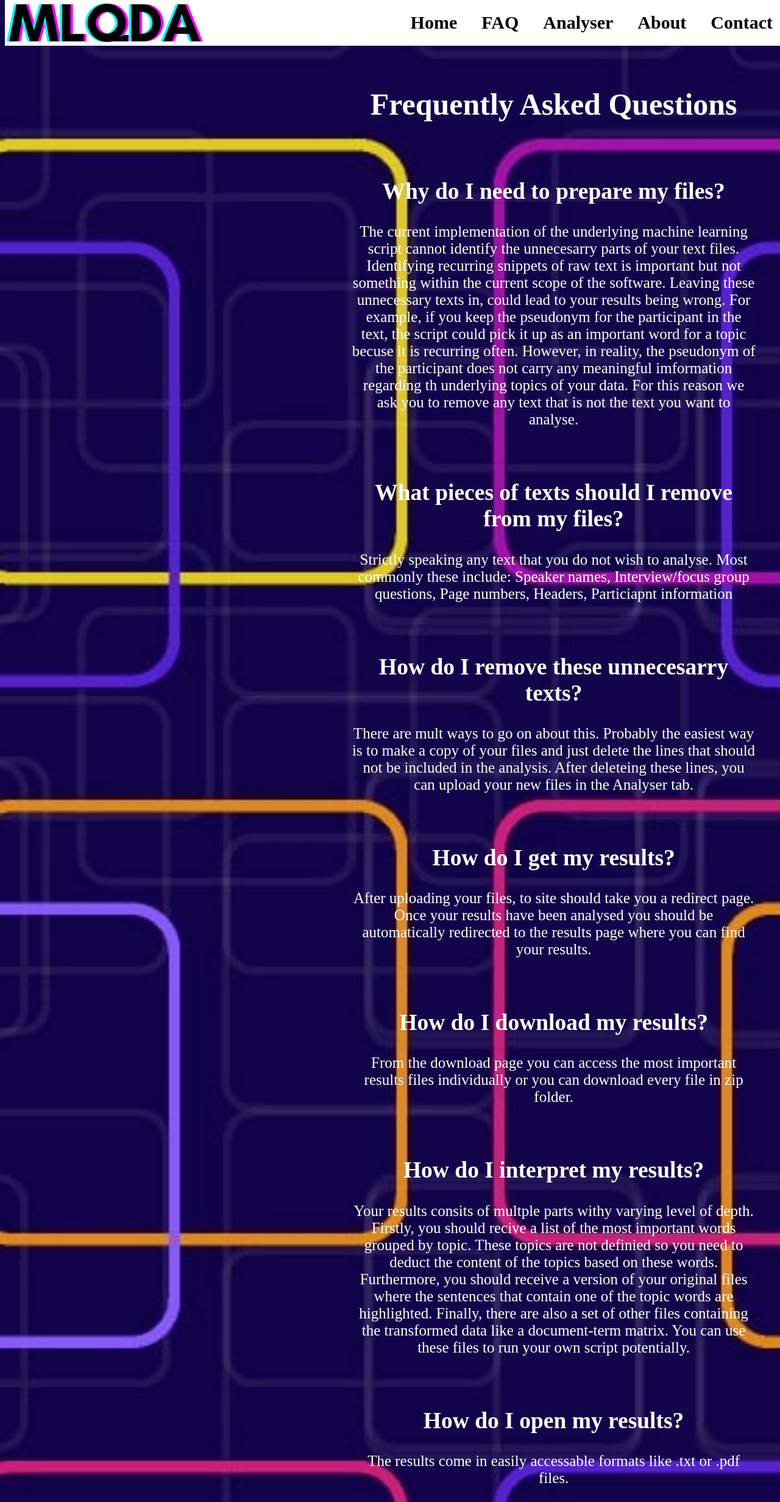
After one commit to zsolttakacs2000/mlqda, a Django app: page /mlqda/faq/ in a window 1280 px wide. The commit adds this page. Shown: the whole page at 61% size. Run offline with Django 4.2, Linux system fonts and the light colour scheme; parts of the project's set-up code (start-up, migrations or seed data) failed here and were passed over.

Commit message:
Added FAQ page. Closes #11

```diff
--- a/src/mlqda_project/mlqda/urls.py
+++ b/src/mlqda_project/mlqda/urls.py
@@ -16,4 +16,5 @@ urlpatterns = [
     path('analyser-results/', views.analyser_results, name='analyser-results'),
     path('analyser-redirect/', views.analyser_redirect, name='analyser-redirect'),
     path('contact/', views.contact, name='contact'),
+    path('faq/', views.faq_page, name='faq'),
 ]
--- a/src/mlqda_project/mlqda/views.py
+++ b/src/mlqda_project/mlqda/views.py
@@ -108,3 +108,13 @@ def analyser_redirect(request):
     """
     context_dict = {}
     return render(request, 'mlqda/analyser_redirect.html', context=context_dict)
+
+
+def faq_page(request):
+    """
+    Function to link the FAQ view to the  correct template
+    @param request: incoming request
+    @return: rendered about page as an html - mlqda/faq.html
+    """
+    context_dict = {}
+    return render(request, 'mlqda/faq.html', context=context_dict)
--- a/src/mlqda_project/templates/mlqda/base.html
+++ b/src/mlqda_project/templates/mlqda/base.html
@@ -16,6 +16,7 @@
 			<strong><a href="{% url 'mlqda:contact' %}">Contact</a></strong>
 			<strong><a href="{% url 'mlqda:about' %}">About</a></strong>
 			<strong><a href="{% url 'mlqda:analyser-start' %}">Analyser</a></strong>
+			<strong><a href="{% url 'mlqda:faq' %}">FAQ</a></strong>
 			<strong><a href="{% url 'mlqda:index' %}">Home</a></strong>
 		</div>
 		{% block body_block %}
--- /dev/null
+++ b/src/mlqda_project/templates/mlqda/faq.html
@@ -0,0 +1,54 @@
+<!DOCTYPE html>
+{% extends 'mlqda/base.html' %}
+{% load static %}
+
+{% block title_block%}
+	FAQ - Frequently Asked Questions
+{% endblock %}
+
+{% block body_block %}
+	<div class="maintext">
+		<h1>Frequently Asked Questions</h1>
+		</br>
+		<h2>Why do I need to prepare my files?</h2>
+		<p>The current implementation of the underlying machine learning script cannot identify the unnecesarry parts of your text files.
+		Identifying recurring snippets of raw text is important but not something within the current scope of the software.
+		Leaving these unnecessary texts in, could lead to your results being wrong.
+		For example, if you keep the pseudonym for the participant in the text, the script could pick it up as an important word for a topic becuse it is recurring often.
+		However, in reality, the pseudonym of the participant does not carry any meaningful imformation regarding th underlying topics of your data.
+		For this reason we ask you to remove any text that is not the text you want to analyse.</p>
+
+		</br>
+		<h2>What pieces of texts should I remove from my files?</h2>
+		<p>Strictly speaking any text that you do not wish to analyse. Most commonly these include:
+		Speaker names, Interview/focus group questions, Page numbers, Headers, Particiapnt information </p>
+
+		</br>
+		<h2>How do I remove these unnecesarry texts?</h2>
+		<p>There are mult ways to go on about this. Probably the easiest way is to make a copy of your files and just delete the lines that should not be included in the analysis.
+		After deleteing these lines, you can upload your new files in the Analyser tab.</p>
+
+		</br>
+		<h2>How do I get my results?</h2>
+		<p>After uploading your files, to site should take you a redirect page.
+		Once your results have been analysed you should be automatically redirected to the results page where you can find your results.</p>
+
+		</br>
+		<h2>How do I download my results?</h2>
+		<p>From the download page you can access the most important results files individually or you can download every file in zip folder.</p>
+
+		</br>
+		<h2>How do I interpret my results?</h2>
+		<p>Your results consits of multple parts withy varying level of depth.
+		Firstly, you should recive a list of the most important words grouped by topic.
+		These topics are not definied so you need to deduct the content of the topics based on these words.
+		Furthermore, you should receive a version of your original files where the sentences that contain one of the topic words are highlighted.
+		Finally, there are also a set of other files containing the transformed data like a document-term matrix. You can use these files to run your own script potentially.
+		</p>
+
+		</br>
+		<h2>How do I open my results?</h2>
+		<p>The results come in easily accessable formats like .txt or .pdf files.</p>
+
+	</div>
+{% endblock %}
```
